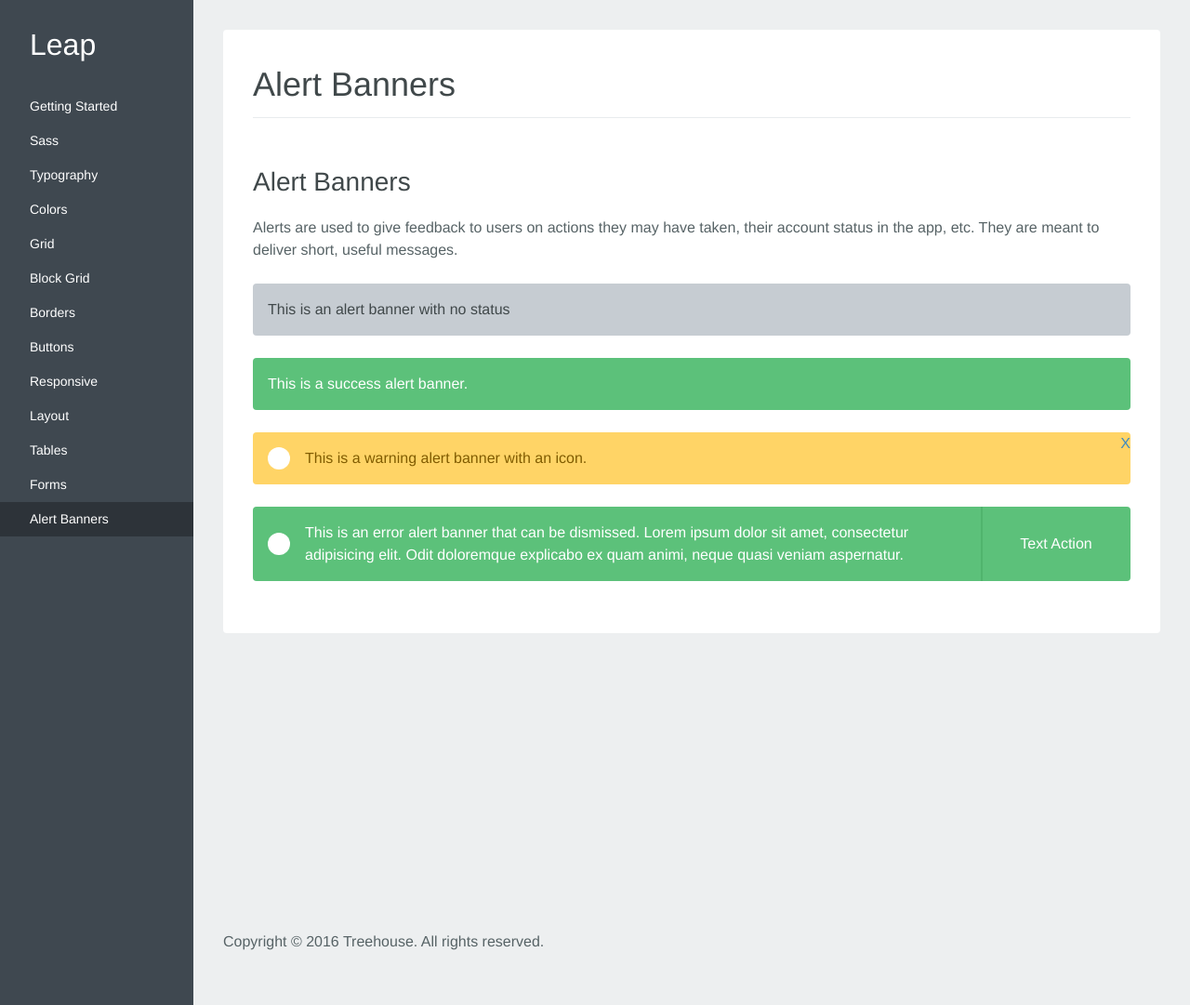
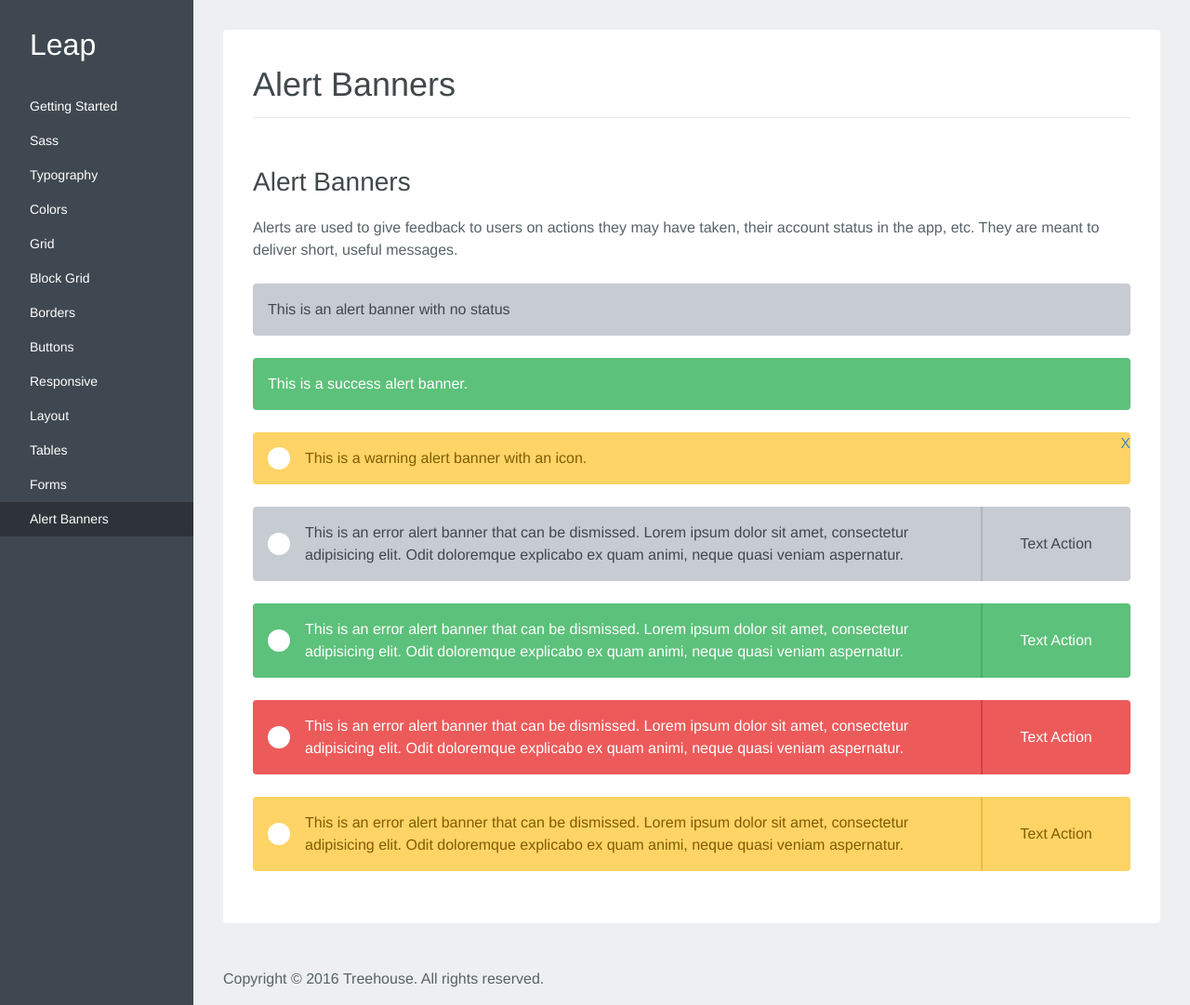
Before and after one commit to treehouse/project-leap, a Jekyll site: the page built from alert-banners.html, in a window 1280 px wide and 1081 px high. Shown: the whole window at 93% size. Built offline with Jekyll 4.4.1, drawn with Linux system fonts in a browser that asks for light colours; some web fonts are replaced.

Commit message:
adding in all state examples for leap page

```diff
--- a/_sass/leap/modules/_alert-banners.sass
+++ b/_sass/leap/modules/_alert-banners.sass
@@ -1,9 +1,34 @@
+// Alert Default Colors
+$alert-default-background: gray-color(gray)
+$alert-default-text: text-color(dark)
+$alert-default-background-active: darken(gray-color(gray), 8%)
+
+// Alert Success Colors
+$alert-success-background: ui-color(green)
+$alert-success-text: #fff
+$alert-success-background-active: desaturate(darken(ui-color(green), 7%), 5%)
+
+// Alert Warning Colors
+$alert-warning-background: ui-color(yellow)
+$alert-warning-text: darken(ui-color(yellow), 45%)
+$alert-warning-background-active: desaturate(darken(ui-color(yellow), 10%), 20%)
+
+// Alert Error Colors
+$alert-error-background: ui-color(red)
+$alert-error-text: #fff
+$alert-error-background-active: desaturate(darken(ui-color(red), 10%), 20%)
+
+// Alert States
+$alert-states: success, warning, error
+
+
 .alert
   &__banner
     background-color: gray-color(gray)
     border-radius: $border-radius
     padding: 1rem
     position: relative
+    overflow: hidden
     &--success
       background-color: ui-color(green)
     &--warning
@@ -23,14 +48,14 @@
       padding-left: 2.5rem
   &__message
     display: inline-block
-    color: text-color(dark)
+    color: $alert-default-text
     padding-right: 200px
     max-width: 1100px
     .alert__banner--success &,
     .alert__banner--error &
-      color: #fff
+      color: $alert-success-text
     .alert__banner--warning &
-      color: darken(ui-color(yellow), 45%)
+      color: $alert-warning-text
   // Styling if there is an action
   // This can either be a close icon, or a normal button
   &__action
@@ -40,6 +65,15 @@
       bottom: 0
       right: 0
       width: 160px
+      transition: .2s
+      &:hover
+        background-color: $alert-default-background-active
+        .alert__banner--success &
+          background-color: $alert-success-background-active
+        .alert__banner--warning &
+          background-color: $alert-warning-background-active
+        .alert__banner--error &
+          background-color: $alert-error-background-active
       &:before
         content: ''
         position: absolute
@@ -47,14 +81,15 @@
         bottom: 0
         left: -1px
         width: 2px
-        background-color: darken(gray-color(gray), 10%)
+        background-color: $alert-default-background-active
         .alert__banner--success &
-          background-color: desaturate(darken(ui-color(green), 5%), 5%)
+          background-color: $alert-success-background-active
         .alert__banner--warning &
-          background-color: desaturate(darken(ui-color(yellow), 10%), 20%)
+          background-color: $alert-warning-background-active
         .alert__banner--error &
-          background-color: desaturate(darken(ui-color(red), 10%), 20%)
+          background-color: $alert-error-background-active
     &--text
+      color: $alert-default-text
       top: 50%
       position: absolute
       transform: translateY(-50%)
@@ -62,9 +97,9 @@
       text-align: center
       .alert__banner--success &,
       .alert__banner--error &
-        color: #fff
+        color: $alert-success-text
       .alert__banner--warning &
-        color: darken(ui-color(yellow), 45%)
+        color: $alert-warning-text
     // Styling for Close Icon
     &--close
       background-color: transparent
--- a/alert-banners.html
+++ b/alert-banners.html
@@ -22,7 +22,28 @@ navigation_weight: 12
     <p class="alert__message">This is a warning alert banner with an icon.</p>
     <a class="alert__action--close">X</a>
   </div>
+  <div class="alert__banner m-b-2-xs">
+    <span class="alert__icon circle"></span>
+    <p class="alert__message">This is an error alert banner that can be dismissed. Lorem ipsum dolor sit amet, consectetur adipisicing elit. Odit doloremque explicabo ex quam animi, neque quasi veniam aspernatur.</p>
+    <a class="alert__action--fixed">
+      <span class="alert__action--text">Text Action</span>
+    </a>
+  </div>
   <div class="alert__banner alert__banner--success m-b-2-xs">
+    <span class="alert__icon circle"></span>
+    <p class="alert__message">This is an error alert banner that can be dismissed. Lorem ipsum dolor sit amet, consectetur adipisicing elit. Odit doloremque explicabo ex quam animi, neque quasi veniam aspernatur.</p>
+    <a class="alert__action--fixed">
+      <span class="alert__action--text">Text Action</span>
+    </a>
+  </div>
+  <div class="alert__banner alert__banner--error m-b-2-xs">
+    <span class="alert__icon circle"></span>
+    <p class="alert__message">This is an error alert banner that can be dismissed. Lorem ipsum dolor sit amet, consectetur adipisicing elit. Odit doloremque explicabo ex quam animi, neque quasi veniam aspernatur.</p>
+    <a class="alert__action--fixed">
+      <span class="alert__action--text">Text Action</span>
+    </a>
+  </div>
+  <div class="alert__banner alert__banner--warning m-b-2-xs">
     <span class="alert__icon circle"></span>
     <p class="alert__message">This is an error alert banner that can be dismissed. Lorem ipsum dolor sit amet, consectetur adipisicing elit. Odit doloremque explicabo ex quam animi, neque quasi veniam aspernatur.</p>
     <a class="alert__action--fixed">
```
